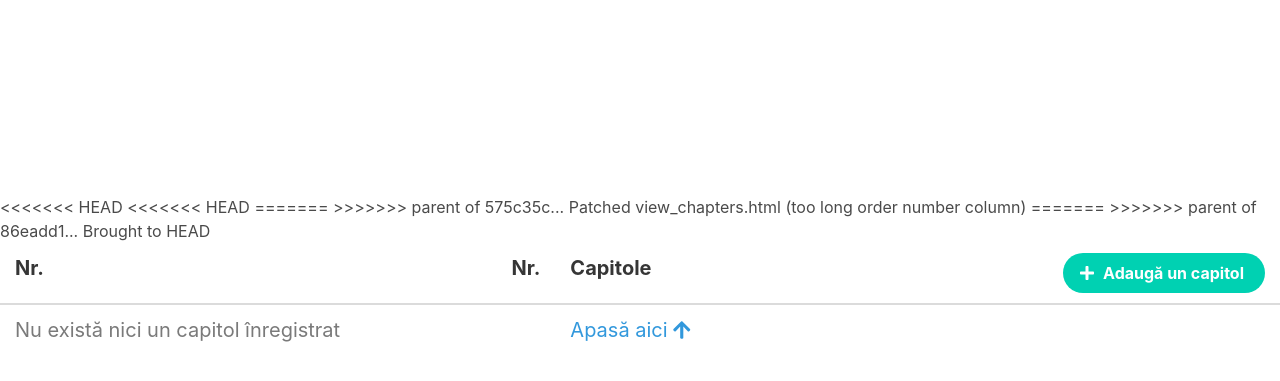
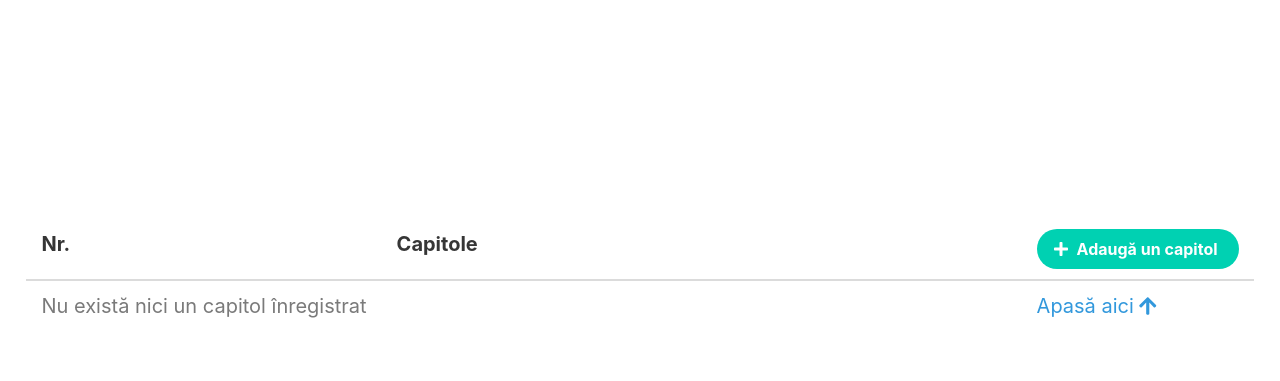
Before and after one commit to cosmin-bianu/dcdashboard, a Django app: template data_management/templates/view_chapters.html in a window 1280 px wide. Shown: the part 133-514 px from the top of the page. Run offline with Django 3.2, Linux system fonts and the light colour scheme; the template is opened without the code that fills it, so the values that code supplies are empty; some libraries are stand-ins or nearby versions.

Commit message:
Who tf invented git

```diff
--- a/data_management/templates/view_chapters.html
+++ b/data_management/templates/view_chapters.html
@@ -13,14 +13,7 @@
 <table class="table is-hoverable is-size-5">
     <thead>
         <tr>
-<<<<<<< HEAD
-<<<<<<< HEAD
-=======
-            <th class="table-cell">Nr.</th>
->>>>>>> parent of 575c35c... Patched view_chapters.html (too long order number column)
-=======
             <th>Nr.</th>
->>>>>>> parent of 86eadd1... Brought to HEAD
             <th class="table-cell">Capitole</th>
             <th>
                 <a href="/view/chapters/add" class="button is-rounded is-primary">
```
